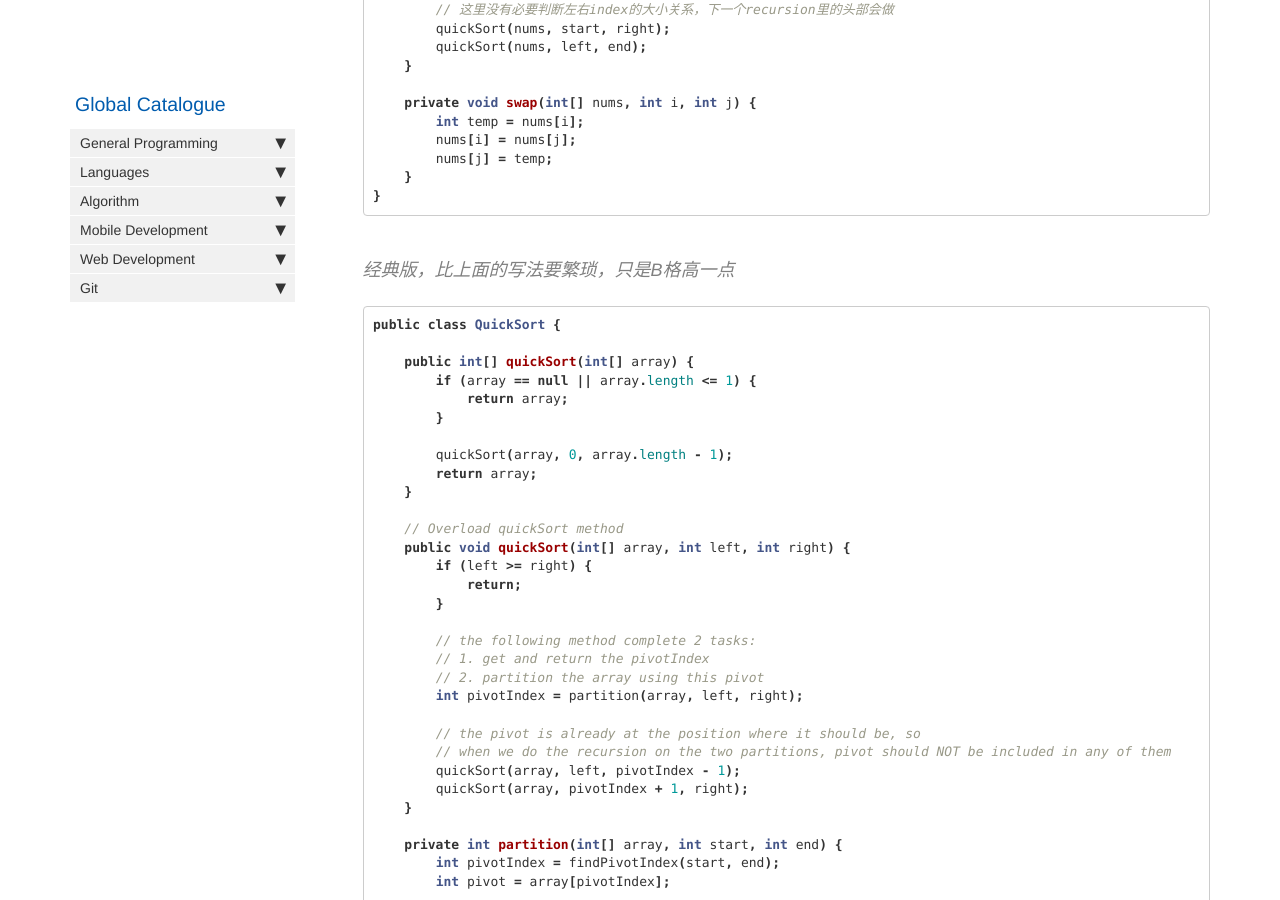
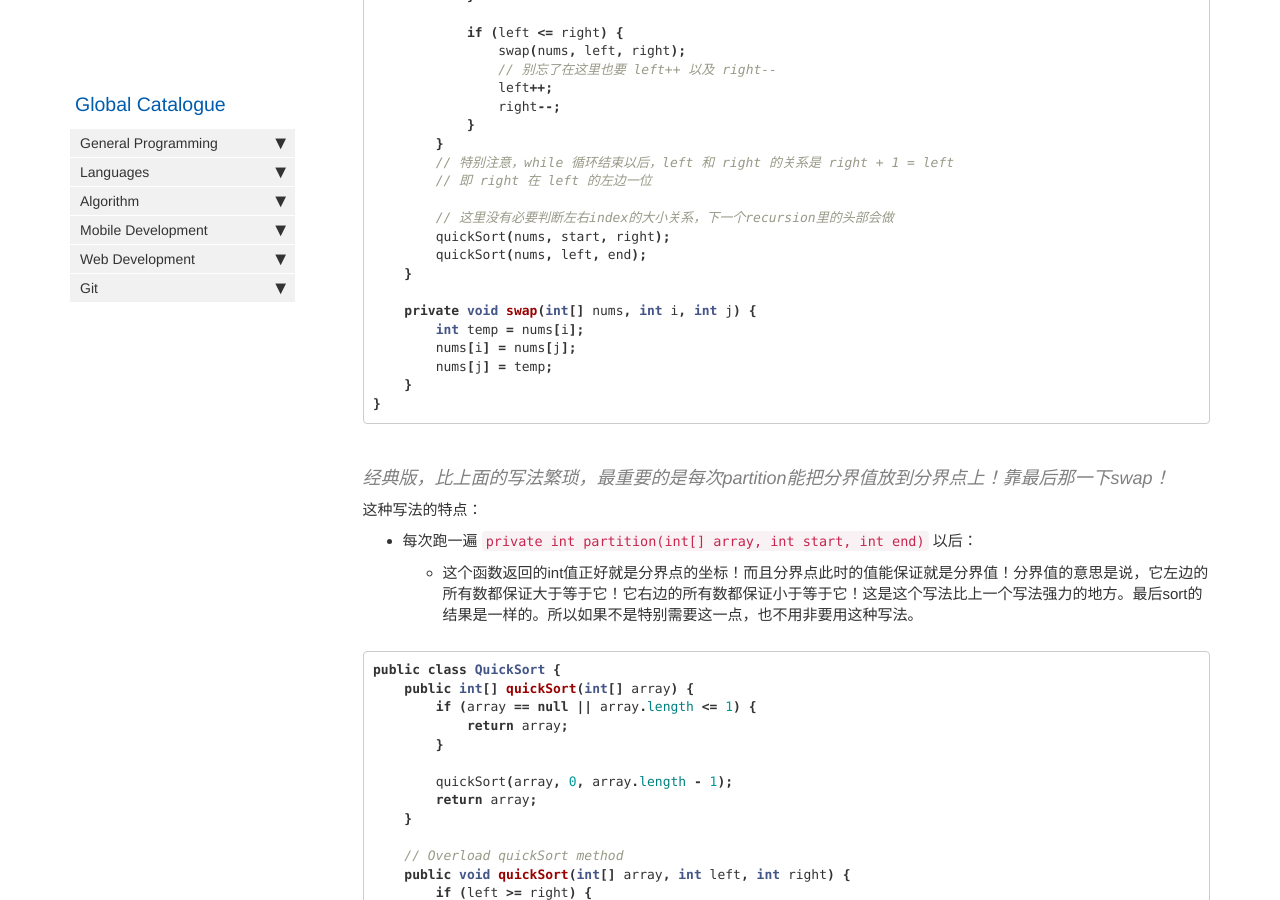
Before and after one commit to HungryOrc/hungryorc.github.io, a Jekyll site: the page built from pages/algorithm/algorithm_quick_sort.md, in a window 1280 px wide and 900 px high, scrolled down 1602 px. Built offline with Jekyll 4.4.1, drawn with Linux system fonts in a browser that asks for light colours; nearby versions of some CDN libraries; comment, search, counter and statistics services are not loaded; some of the changed text lies outside the part shown.

Commit message:
Update algorithm_quick_sort.md

````diff
--- a/pages/algorithm/algorithm_quick_sort.md
+++ b/pages/algorithm/algorithm_quick_sort.md
@@ -23,9 +23,16 @@ toc: false
 
 ### Java
 #### 九章版：注意！九章对于 quick sort 也没有用 left+1<=right !
+这种写法的特点：
+* 每次跑一遍 `private void quickSort(int[] nums, int start, int end)` 以后，left index 在 right index 的右边：
+  ```
+  ... *  *  *  *  right  left *  *  *  *  ...
+  ```
+  * 但是此时并不能保证left左边的数都小于等于它！也不能保证right右边的数都大于等于它！
+  * 只能保证 **right左边的数包括right，小于等于 left右边的数包括left**。就是说，只是两个区间之间的大小关系！而此时left和right位置上的2个数的值未必是划分大小的分界值！
+
 ```java
 public class Solution {
-
     public void quickSort(int[] nums) {
         if (nums == null || nums.length <= 1) {
             return;
@@ -85,10 +92,13 @@ public class Solution {
 }
 ```
 
-#### 经典版，比上面的写法要繁琐，只是B格高一点
+#### 经典版，比上面的写法繁琐，最重要的是每次partition能把分界值放到分界点上！靠最后那一下swap！
+这种写法的特点：
+* 每次跑一遍 `private int partition(int[] array, int start, int end)` 以后：
+  * 这个函数返回的int值正好就是分界点的坐标！而且分界点此时的值能保证就是分界值！分界值的意思是说，它左边的所有数都保证大于等于它！它右边的所有数都保证小于等于它！这是这个写法比上一个写法强力的地方。最后sort的结果是一样的。所以如果不是特别需要这一点，也不用非要用这种写法。
+
 ```java
 public class QuickSort {
-
     public int[] quickSort(int[] array) {
         if (array == null || array.length <= 1) {
             return array;
````
